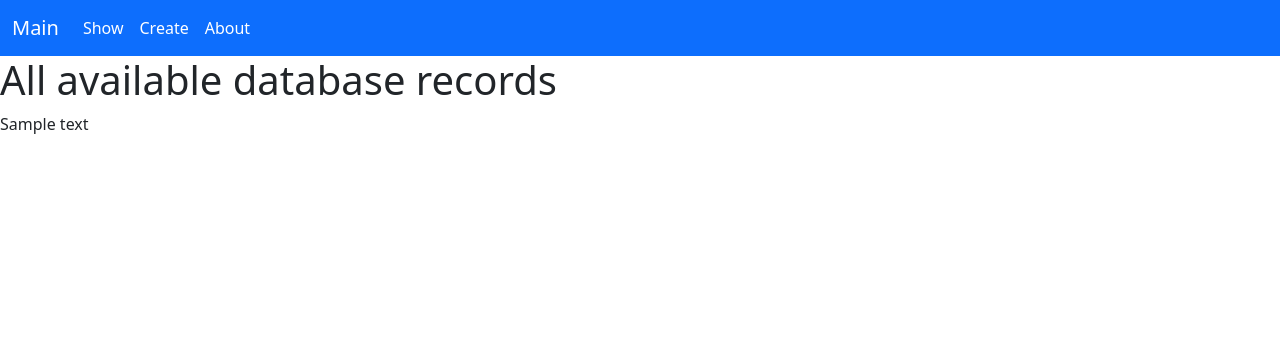
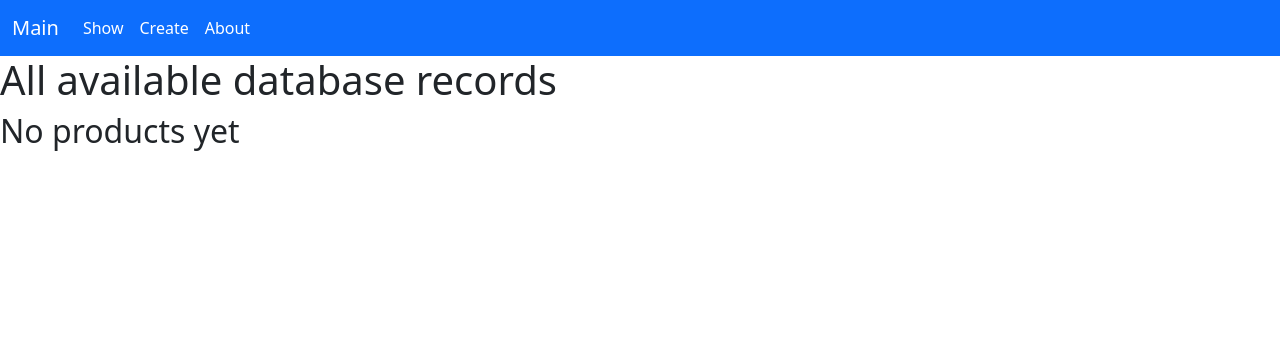
Before and after one commit to KoelHD/py-basic-edu, a Flask app: page /show/ in a window 1280 px wide. Shown: the top 356 px of the page. Run offline with Flask 3, Linux system fonts and the light colour scheme; some libraries are stand-ins or nearby versions.

Commit message:
upd show page

```diff
--- a/homework_06/templates/show.html
+++ b/homework_06/templates/show.html
@@ -6,5 +6,16 @@
 
 {% block body %}
     <h1>All available database records</h1>
-    <div>Sample text</div>
+  {% if products %}
+    <ul class="list-group">
+      {% for product in products %}
+        <li class="product-list-item list-group-item">
+          <span class="green-text">Product</span>
+          <a class="product-item-link text-decoration-none">{{ product.name }}</a>
+        </li>
+      {% endfor %}
+    </ul>
+  {% else %}
+    <h2>No products yet</h2>
+  {% endif %}
 {% endblock %}
```
